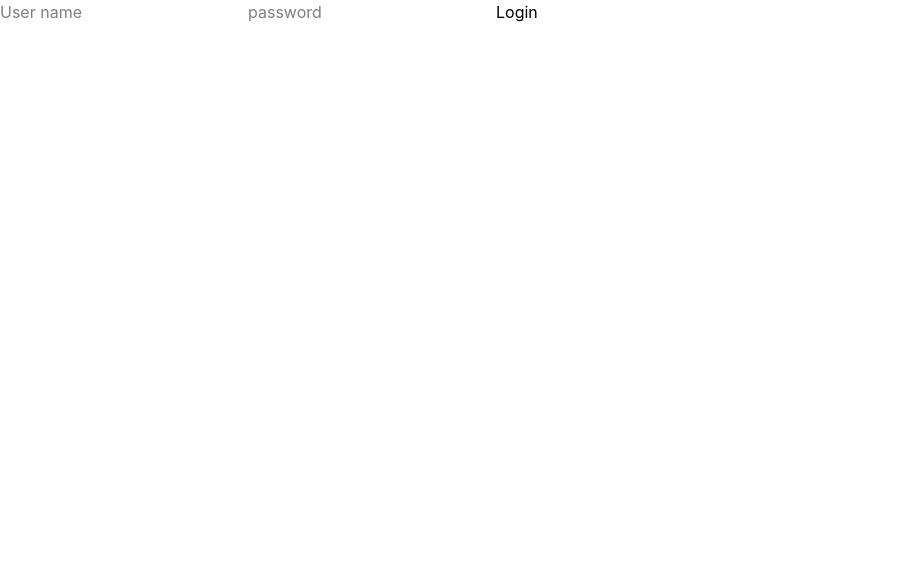
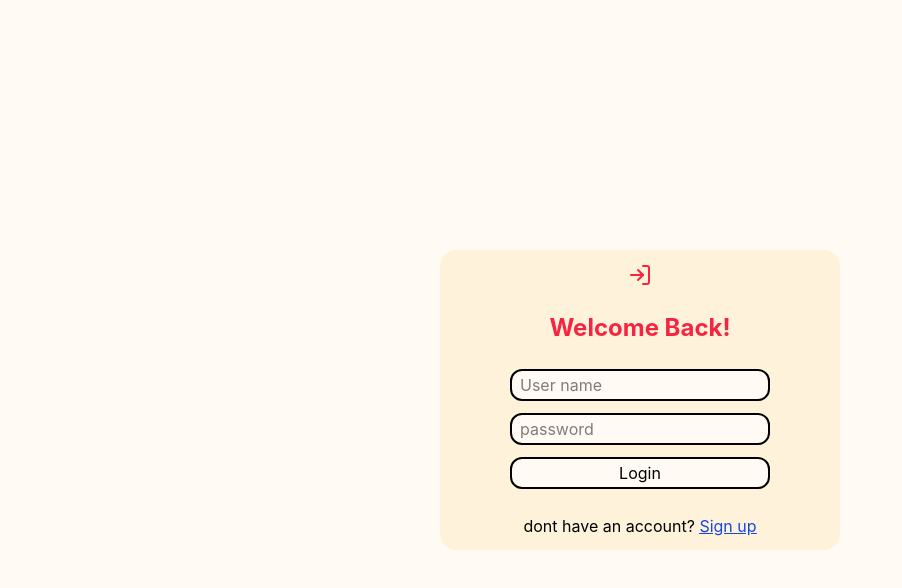
Before and after one commit to Arshadvkb/Shoe_Store, a React (Vite) app in the folder client/: page / in a window 1280 px wide. Before the commit this address had no page. Shown: the top 588 px of the page, without its empty margins (0-902 px from the left). Built offline with nearby package versions, Linux system fonts and the light colour scheme.

Commit message:
feat: add lucide-react for icons and enhance login page UI

```diff
--- a/client/package.json
+++ b/client/package.json
@@ -13,6 +13,7 @@
   "dependencies": {
     "@tailwindcss/vite": "^4.3.3",
     "axios": "^1.18.1",
+    "lucide-react": "^1.26.0",
     "react": "^19.2.7",
     "react-dom": "^19.2.7",
     "react-router-dom": "^7.18.1",
--- a/client/src/index.css
+++ b/client/src/index.css
@@ -1 +1,7 @@
 @import "tailwindcss";
+@theme{
+    --color-primary:#F62440;
+    --color-secondary:#FFE5BF;
+    --color-tertiary:#FFF2DB;
+    --color-neutral:#FFFAF3;
+}
--- a/client/src/pages/auth/Login.jsx
+++ b/client/src/pages/auth/Login.jsx
@@ -1,8 +1,9 @@
 import { useContext, useState } from "react";
 import { AuthContext } from "../../context/Auth_Context";
-
+import { Link } from "react-router-dom";
+import{LogIn} from "lucide-react"
 const Login = () => {
-  const { dispatch ,login} = useContext(AuthContext);
+  const { dispatch, login } = useContext(AuthContext);
   const [uname, setName] = useState("");
   const [password, setPassword] = useState("");
 
@@ -12,19 +13,21 @@ const Login = () => {
       type: "LOGIN",
       payload: { username: uname, password: password },
     });
-    login()
+    login();
   };
 
   return (
-    <div>
-      <div>
-        <form onSubmit={handleSubmit}>
+    <div className="min-h-screen min-w-screen bg-neutral flex items-center justify-center">
+      <div className="h-75 w-100 bg-tertiary rounded-2xl flex flex-col items-center justify-around ">
+        <LogIn className=" text-primary text-3xl"/>
+        <h1 className="text-2xl font-bold text-primary">Welcome Back!</h1>
+        <form onSubmit={handleSubmit} className="flex flex-col gap-3">
           <input
             placeholder="User name"
             value={uname}
             onChange={(e) => setName(e.target.value)}
             id="username"
-            className=""
+            className="border-2 border-black rounded-xl pl-2 bg-neutral h-8"
             type="text"
           />
           <input
@@ -32,11 +35,22 @@ const Login = () => {
             value={password}
             onChange={(e) => setPassword(e.target.value)}
             id="password"
-            className=""
+            className="border-2 border-black rounded-xl pl-2 bg-neutral h-8"
             type="password"
           />
-          <button type="submit">Login</button>
+          <button
+            type="submit"
+            className="border-2 border-black rounded-xl  bg-neutral h-8 "
+          >
+            Login
+          </button>
         </form>
+        <p>
+          dont have an account?{" "}
+          <span className="text-blue-700 underline">
+            <Link to={"/register"}>Sign up</Link>
+          </span>
+        </p>
       </div>
     </div>
   );
```
Also changed, not shown: 1 other file (tests, documents, lock files or other folders).
